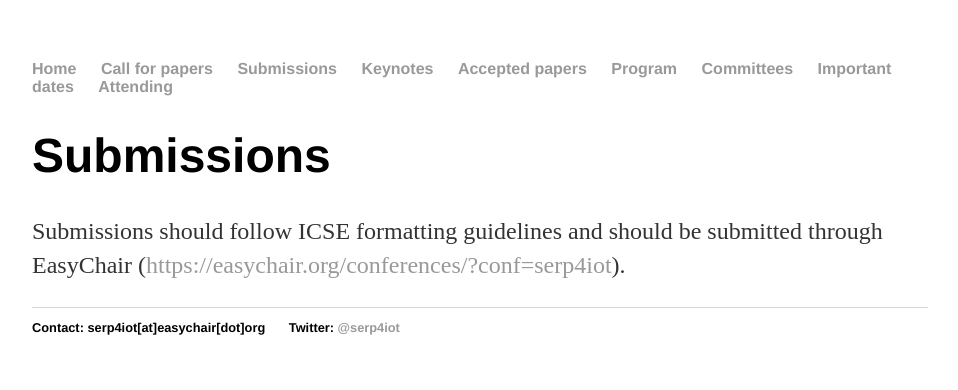
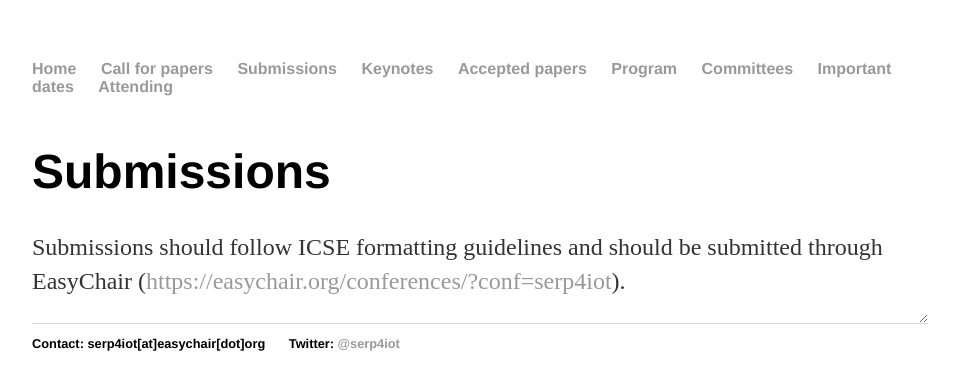
Before and after one commit to moar82/SERP4IoT, a Jekyll site: the page built from sb/index.html, in a window 1280 px wide. Shown: the top 390 px of the page, without its empty margins (160-1118 px from the left). Built offline with Jekyll 4.4.1, drawn with Linux system fonts in a browser that asks for light colours.

Commit message:
Update main.css

```diff
--- a/css/main.css
+++ b/css/main.css
@@ -45,6 +45,11 @@
     overflow: auto;
 }
 
+div {
+  overflow: hidden;
+  resize: both;
+}
+
 ul.posts li {
     list-style: none;
 }
```
